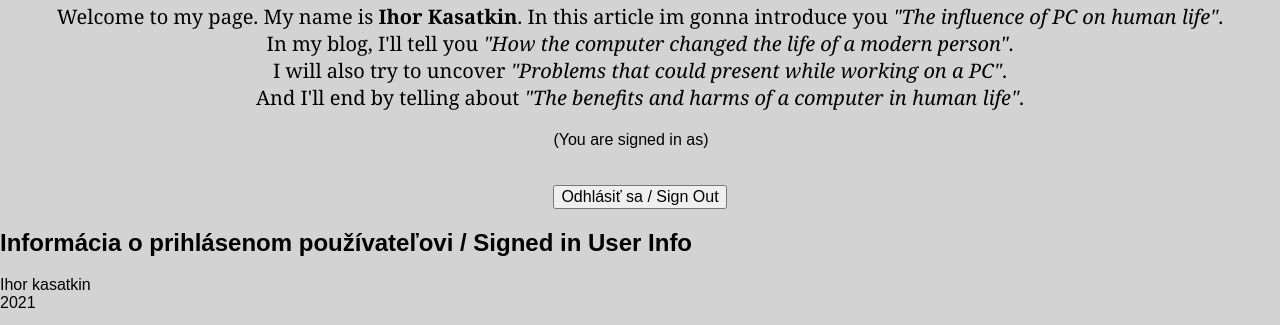
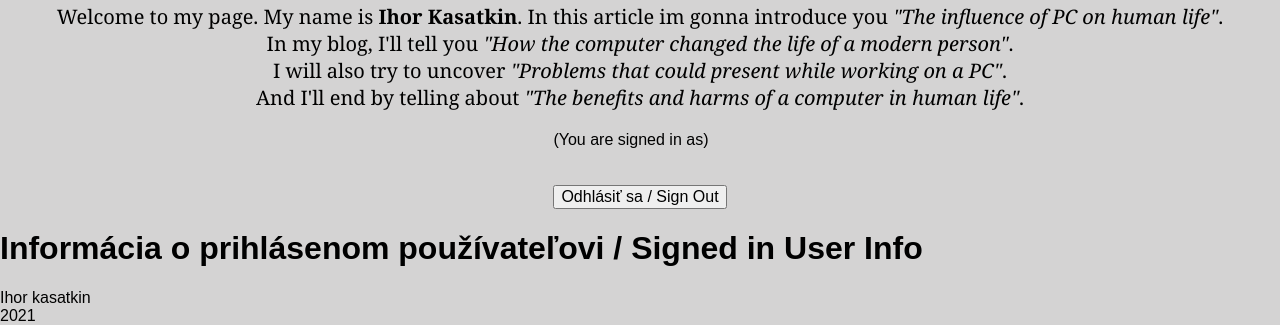
Before and after one commit to Iz9chela/WEb, a plain HTML site: page public/index.html in a window 1280 px wide. Shown: the part 716-1041 px from the top of the page. Drawn offline with Linux system fonts and the light colour scheme.

Commit message:
Update index.html

```diff
--- a/public/index.html
+++ b/public/index.html
@@ -218,7 +218,7 @@
     </div>
 </aside>
 
-<h2>Informácia o prihlásenom používateľovi / Signed in User Info</h2>
+<h1>Informácia o prihlásenom používateľovi / Signed in User Info</h1>
 <div id="userStatus"></div>
 
 <script src="js/82GoogleAccessBetter.js"></script>
```
